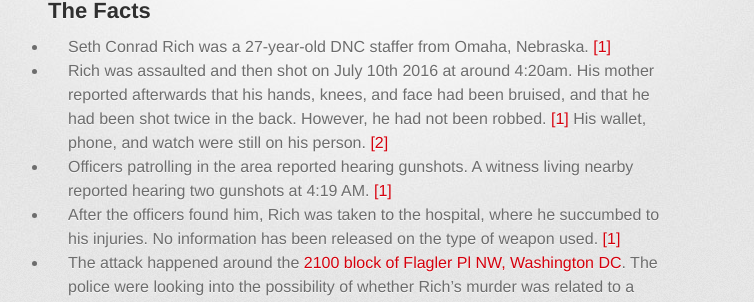
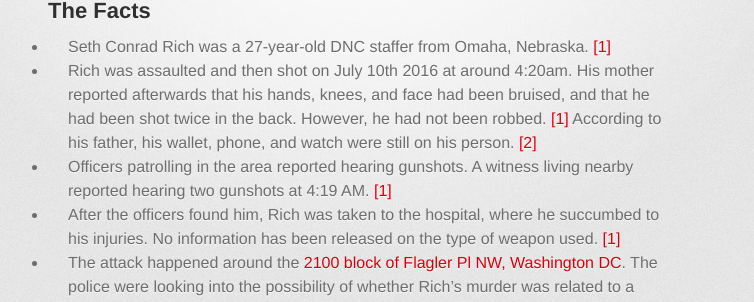
Before and after one commit to glitchassassin/cold-hard-facts, a Jekyll site: the page built from _posts/2016-08-12-seth-rich-coverup-robbery-gone-bad.md, in a window 1280 px wide. Shown: the part 327-629 px from the top of the page, without its empty margins (282-1036 px from the left). Built offline with Jekyll 4.4.1, drawn with Linux system fonts in a browser that asks for light colours; some web fonts are replaced.

Commit message:
Updated source

```diff
--- a/_posts/2016-08-12-seth-rich-coverup-robbery-gone-bad.md
+++ b/_posts/2016-08-12-seth-rich-coverup-robbery-gone-bad.md
@@ -9,7 +9,7 @@ author: Jon Winsley
 ## The Facts ##
 
 - Seth Conrad Rich was a 27-year-old DNC staffer from Omaha, Nebraska. [[1]](http://www.nbcwashington.com/news/local/Man-Shot-Killed-in-Northwest-DC-386316391.html)
-- Rich was assaulted and then shot on July 10th 2016 at around 4:20am. His mother reported afterwards that his hands, knees, and face had been bruised, and that he had been shot twice in the back. However, he had not been robbed. [[1]](http://www.nbcwashington.com/news/local/Man-Shot-Killed-in-Northwest-DC-386316391.html) His wallet, phone, and watch were still on his person. [[2]](http://www.kmtv.com/news/local-news/parents-of-seth-rich-saddened-by-murder-of-son)
+- Rich was assaulted and then shot on July 10th 2016 at around 4:20am. His mother reported afterwards that his hands, knees, and face had been bruised, and that he had been shot twice in the back. However, he had not been robbed. [[1]](http://www.nbcwashington.com/news/local/Man-Shot-Killed-in-Northwest-DC-386316391.html) According to his father, his wallet, phone, and watch were still on his person. [[2]](http://www.kmtv.com/news/local-news/parents-of-seth-rich-saddened-by-murder-of-son)
 - Officers patrolling in the area reported hearing gunshots. A witness living nearby reported hearing two gunshots at 4:19 AM. [[1]](http://www.nbcwashington.com/news/local/Man-Shot-Killed-in-Northwest-DC-386316391.html)
 - After the officers found him, Rich was taken to the hospital, where he succumbed to his injuries. No information has been released on the type of weapon used. [[1]](http://www.nbcwashington.com/news/local/Man-Shot-Killed-in-Northwest-DC-386316391.html)
 - The attack happened around the [2100 block of Flagler Pl NW, Washington DC](https://www.google.com/maps/place/2100+Flagler+Pl+NW,+Washington,+DC+20001/@38.9086044,-77.1218869,12z/data=!4m5!3m4!1s0x89b7b7f9247b99c7:0x11b996f82b5c982!8m2!3d38.918245!4d-77.013777). The police were looking into the possibility of whether Rich's murder was related to a string of other robberies in the area. [[3]](http://www.wusa9.com/news/local/dc/dc-man-fatally-shot-investigation-underway/269559837)
```
